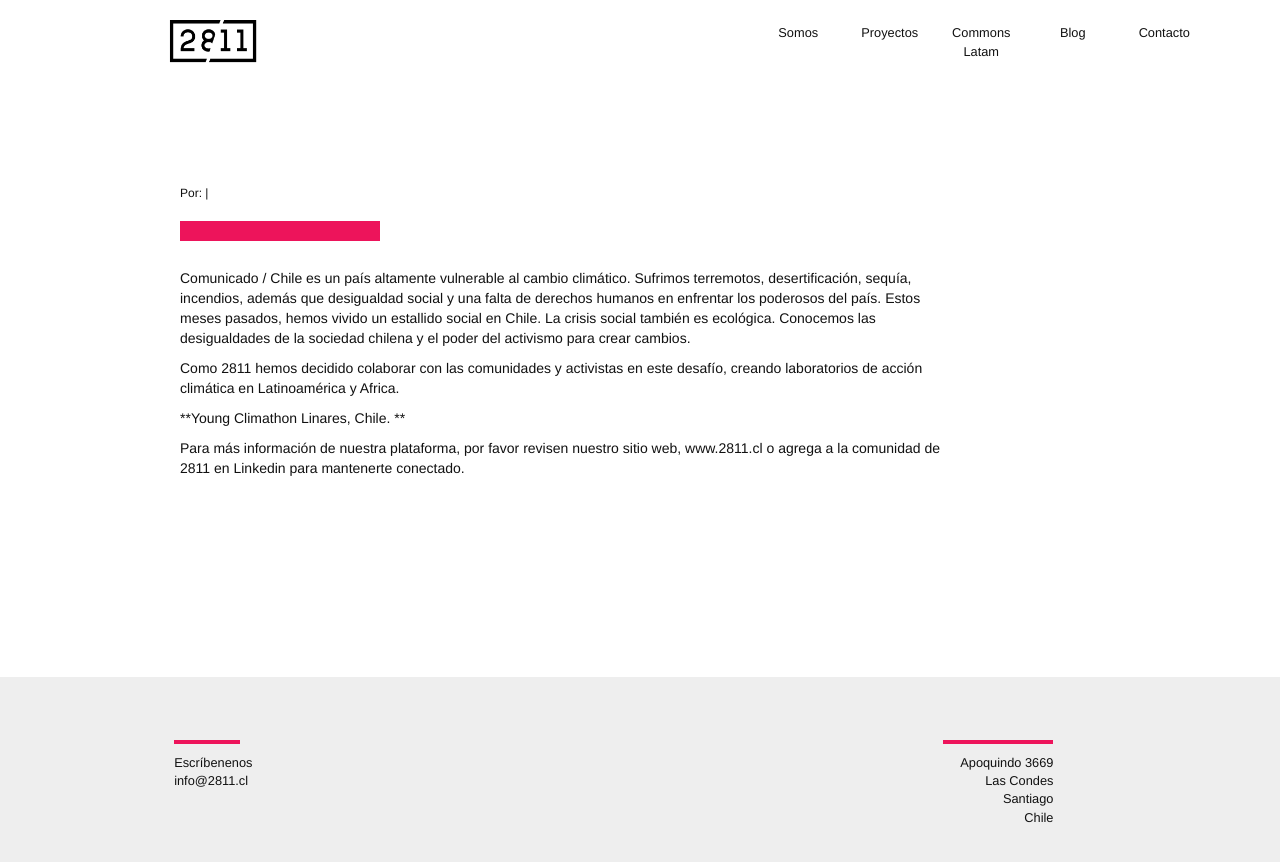
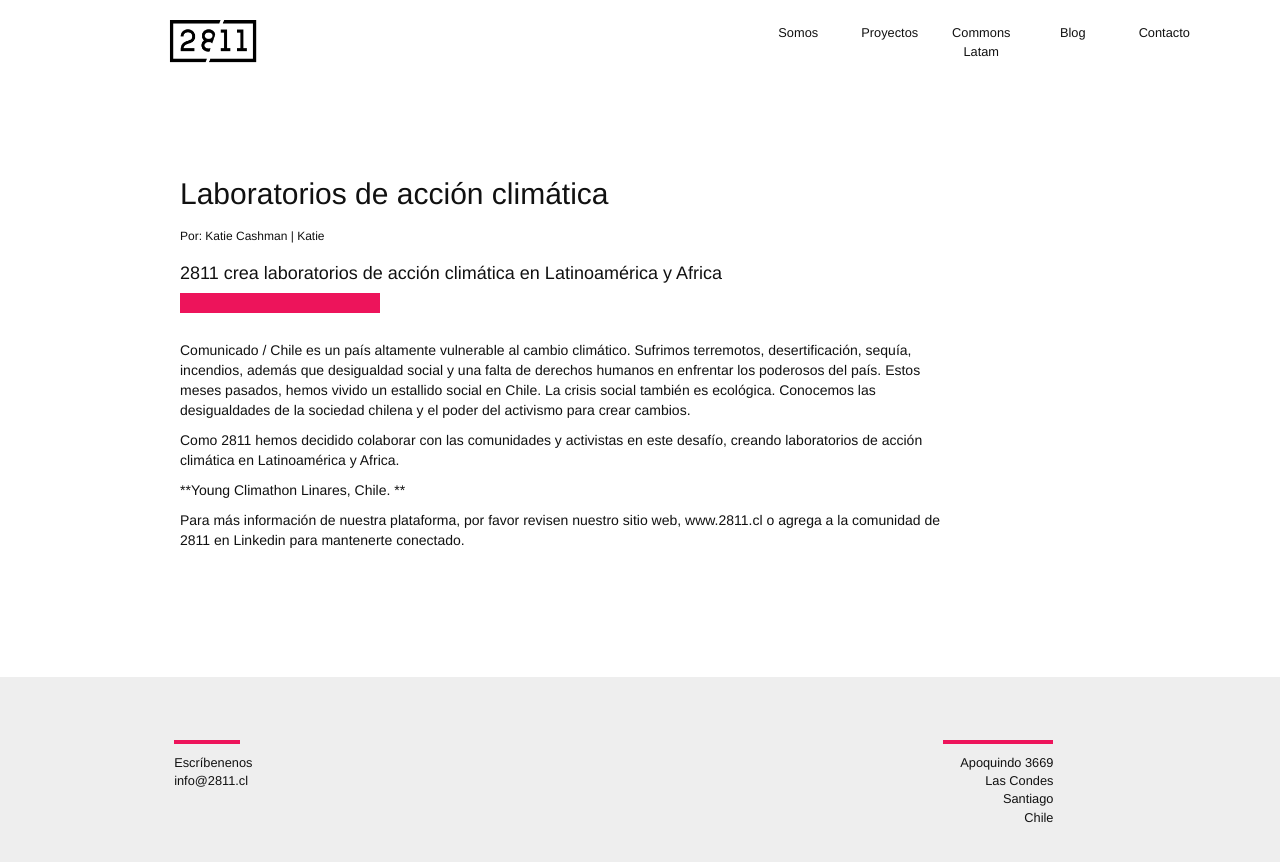
Before and after one commit to 2811Chile/2811Chile.github.io, a Jekyll site: the page built from _posts/2019-12-19-climatelabs.markdown, in a window 1280 px wide. Shown: the top 862 px of the page. Built offline with Jekyll 4.4.1, drawn with Linux system fonts in a browser that asks for light colours; nearby versions of some CDN libraries; some web fonts are replaced; our own code applies the rules of GitHub Pages for plain Markdown files.

Commit message:
Updated Climatelabs

```diff
--- a/_posts/2019-12-19-climatelabs.markdown
+++ b/_posts/2019-12-19-climatelabs.markdown
@@ -1,6 +1,15 @@
 ---
 title: Laboratorios de Acción Climática
 date: 2019-12-19 15:21:00 Z
+nombre: Laboratorios de acción climática
+fecha: 2019-12-15 00:00:00 Z
+autor: Katie Cashman
+contacto: Katie
+link-contacto: mailto:katie@2811.cl
+categorias: inversión de impacto, universidades
+bajada: 2811 crea laboratorios de acción climática en Latinoamérica y Africa
+portada:
+excerpt_separator: "<!--mas-->"
 ---
 
 Comunicado / Chile es un país altamente vulnerable al cambio climático. Sufrimos terremotos, desertificación, sequía, incendios, además que desigualdad social y una falta de derechos humanos en enfrentar los poderosos del país. Estos meses pasados, hemos vivido un estallido social en Chile. La crisis social también es ecológica. Conocemos las desigualdades de la sociedad chilena y el poder del activismo para crear cambios.
```
